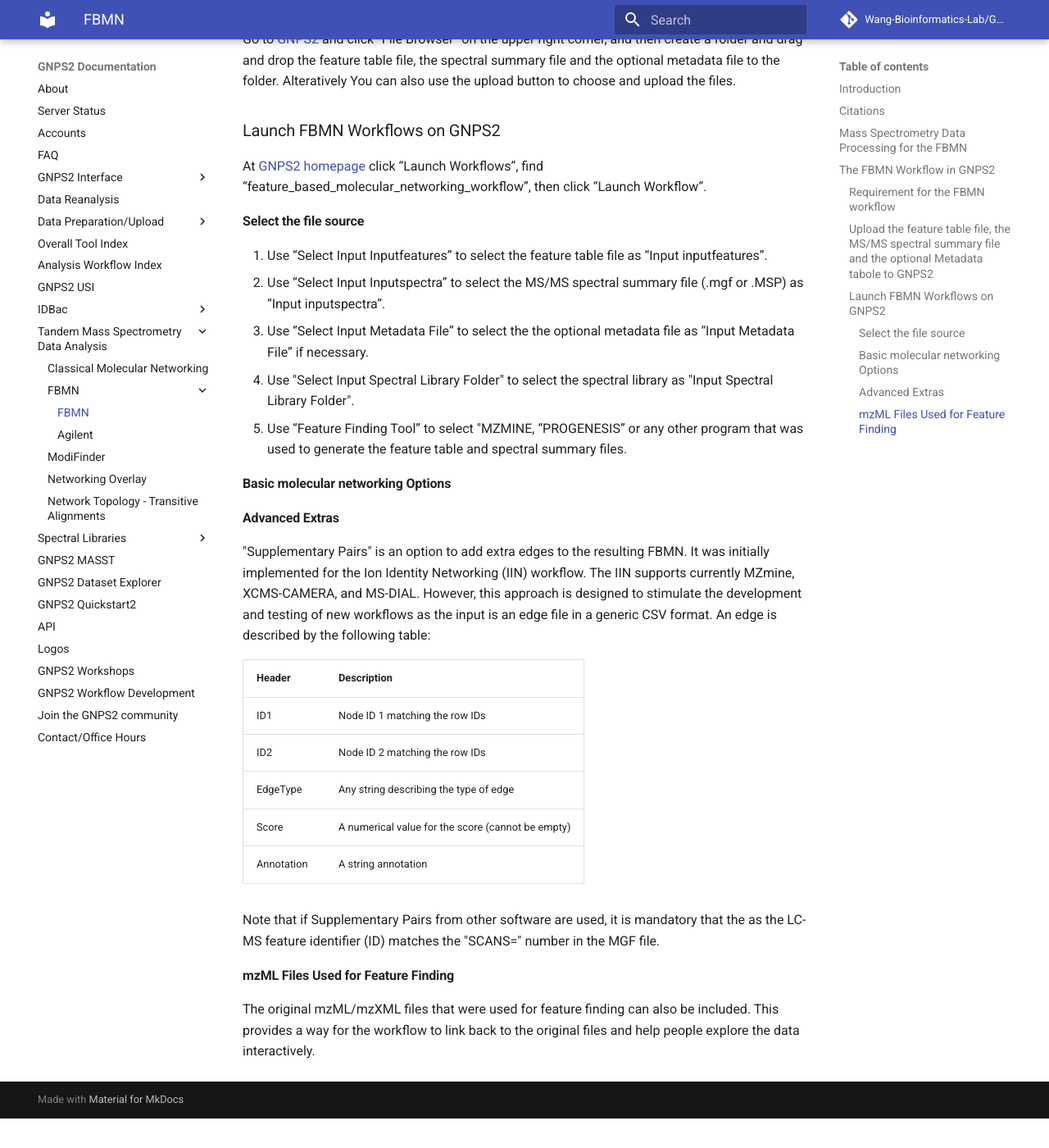
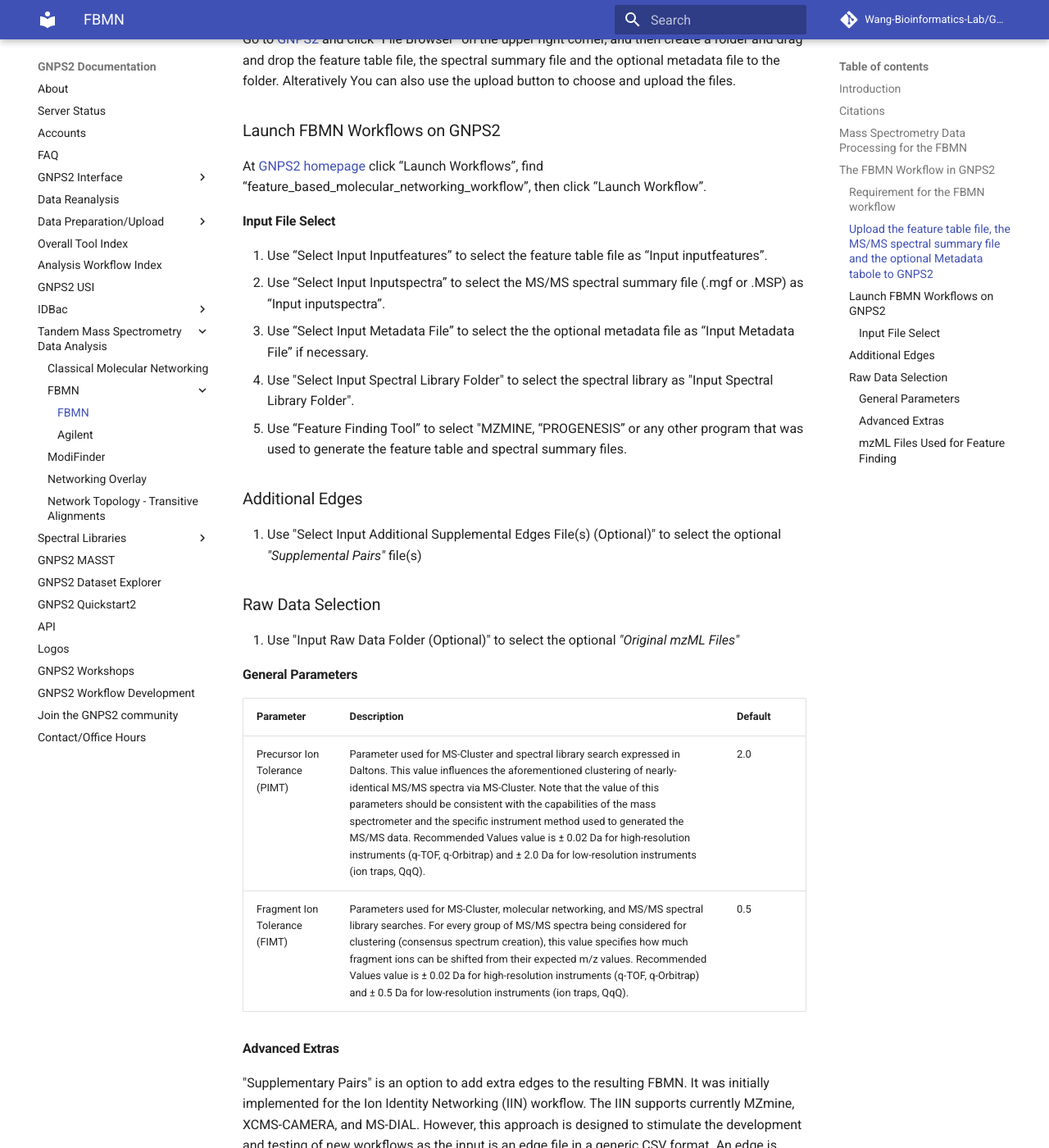
Before and after one commit to Wang-Bioinformatics-Lab/GNPS2_Documentation, an MkDocs documentation site: the page built from docs/fbmn.md, in a window 1280 px wide and 1400 px high, scrolled down 2479 px. Shown: the whole window at 82% size. Built offline with MkDocs 1.6.1 and Material for MkDocs 9.7.7, drawn with Linux system fonts in a browser that asks for light colours; comment, search, counter and statistics services are not loaded; before the commit the page ends 3843 px from its top, so only the background shows below that; some of the changed text lies outside the part shown.

Commit message:
Update fbmn.md
More content added

```diff
--- a/docs/fbmn.md
+++ b/docs/fbmn.md
@@ -46,8 +46,8 @@
 1. A *feature table* with the intensities of LC-MS ion features (TXT or CSV format).
 1. A *MS/MS spectral summary* file with a list of MS/MS spectra associated with the LC-MS ion features (.MGF file or .msp file).
 3. [Optional] *Metadata table* - format described [here](metadata.md)
-4. [Optional] *Original mzML Files* - These are the original files used for feature finding - described [here](#mzml-files-used-for-feature-finding)
-5. [Optional] *"Supplementary Pairs"* of additional edges - described [here](#advanced-extras)
+4. [Optional] *"Supplementary Pairs"* of additional edges - described [here](#advanced-extras)
+5. [Optional] *Original mzML Files* - These are the original files used for feature finding - described [here](#mzml-files-used-for-feature-finding)
 
 ### Upload the feature table file, the MS/MS spectral summary file and the optional Metadata tabole to GNPS2
 Go to [GNPS2](https://gnps2.org/homepage) and click “File Browser” on the upper right corner, and then create a folder and drag and drop the feature table file, the spectral summary file and the optional metadata file to the folder. Alteratively You can also use the upload button to choose and upload the files.
@@ -55,18 +55,25 @@
 ### Launch FBMN Workflows on GNPS2
 At [GNPS2 homepage](https://gnps2.org/homepage) click “Launch Workflows”, find “feature_based_molecular_networking_workflow”, then click “Launch Workflow”.
 
-#### Select the file source
+#### Input File Select
 1. Use “Select Input Inputfeatures” to select the feature table file as “Input inputfeatures”.
 2. Use “Select Input Inputspectra” to select the MS/MS spectral summary file  (.mgf or .MSP) as “Input inputspectra”.
 3. Use “Select Input Metadata File” to select the the optional metadata file as “Input Metadata File” if necessary.
 4. Use "Select Input Spectral Library Folder" to select the spectral library as "Input Spectral Library Folder".
 5. Use “Feature Finding Tool” to select "MZMINE, “PROGENESIS” or any other program that was used to generate the feature table and spectral summary files.
 
-#### Basic molecular networking Options
+### Additional Edges
+1. Use "Select Input Additional Supplemental Edges File(s) (Optional)" to select the optional *"Supplemental Pairs"* file(s)
+
+### Raw Data Selection
+1. Use "Input Raw Data Folder (Optional)" to select the optional *"Original mzML Files"*
 
 
-
-
+#### General Parameters
+| Parameter  | Description          | Default |
+| ------------- |-------------| -----|
+| Precursor Ion Tolerance (PIMT) | Parameter used for MS-Cluster and spectral library search expressed in Daltons. This value influences the aforementioned clustering of nearly-identical MS/MS spectra via MS-Cluster. Note that the value of this parameters should be consistent with the capabilities of the mass spectrometer and the specific instrument method used to generated the MS/MS data. Recommended Values value is ± 0.02 Da for high-resolution instruments (q-TOF, q-Orbitrap) and ± 2.0 Da for low-resolution instruments (ion traps, QqQ).| 2.0 |
+| Fragment Ion Tolerance (FIMT)	      | Parameters used for MS-Cluster, molecular networking, and MS/MS spectral library searches. For every group of MS/MS spectra being considered for clustering (consensus spectrum creation), this value specifies how much fragment ions can be shifted from their expected m/z values. Recommended Values value is ± 0.02 Da for high-resolution instruments (q-TOF, q-Orbitrap) and ± 0.5 Da for low-resolution instruments (ion traps, QqQ). | 0.5 |
 
 
 #### Advanced Extras
```
